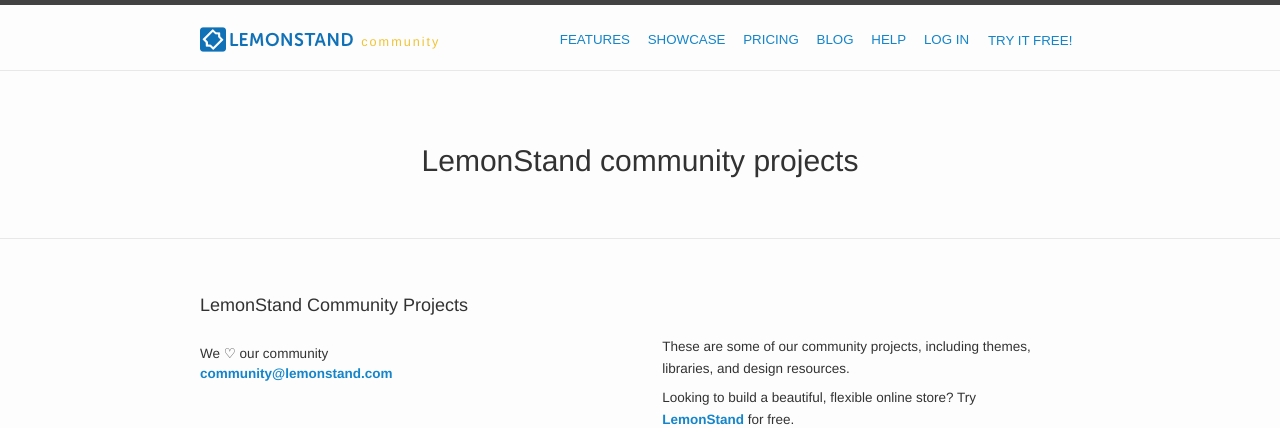
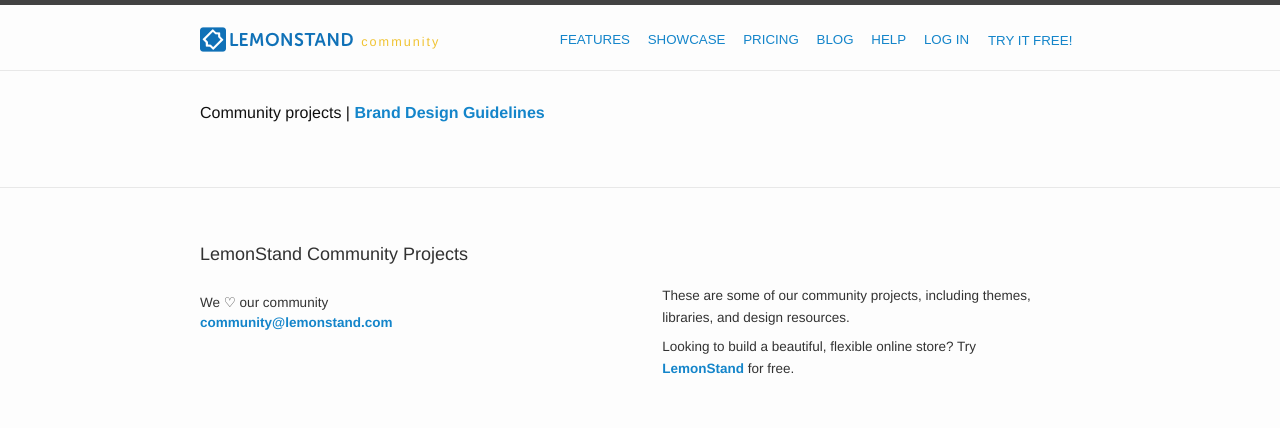
Before and after one commit to lemonstand/lemonstand.github.com, a Jekyll site: the page built from index.html, in a window 1280 px wide, cut to the strip 0-428 px from the top of the page. Built offline with Jekyll 4.4.1, drawn with Linux system fonts in a browser that asks for light colours; nearby versions of some CDN libraries.

Commit message:
Moves menu to breadcrumbs.

```diff
--- a/_guidelines/index.html
+++ b/_guidelines/index.html
@@ -4,7 +4,7 @@
 
 <div class="guidelines" ng-app="guidelines">
 
-  <h2><a id="projects"></a>Brand Design Guidelines</h2>
+  <nav class="crumbs"><a id="projects"></a> <a href="/">Community projects</a> | Brand Design Guidelines</nav>
 
   <div ng-include="'dress-template.html'"></div>
   <div ng-include="'colours-template.html'" ng-controller="colorsCtrl" >
--- a/index.html
+++ b/index.html
@@ -6,7 +6,7 @@
 
   <div class="themes-gallery">
 
-  <h2><a id="projects"></a>LemonStand community projects</h2>
+    <nav class="crumbs"><a id="projects"></a> Community projects | <a href="/guidelines">Brand Design Guidelines</a></nav>
 
     <ul class="gallery" ng-controller="themesGallery">
 
```
